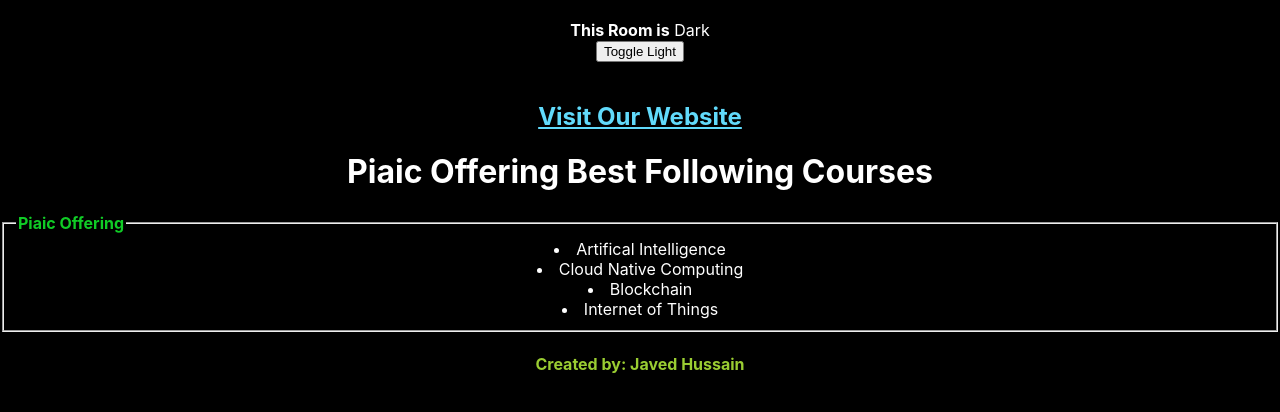
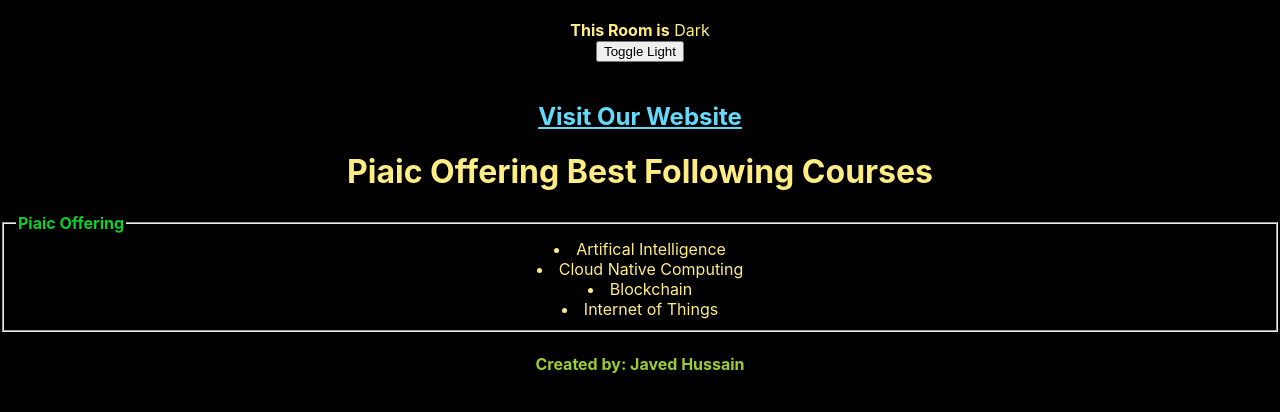
Before and after one commit to JHussains/react-tutorials, a React (Create React App) app: page / in a window 1280 px wide. Shown: the top 412 px of the page. Built offline with nearby package versions, Linux system fonts and the light colour scheme.

Commit message:
Update Room.css

```diff
--- a/src/Room.css
+++ b/src/Room.css
@@ -2,12 +2,12 @@
  height: 100vh;
 }
 
-.lit {
-    background-color: white;
+.light {
+    background-color: #ffed83;
     color: black;
 }
 
 .dark {
     background-color: black;
-    color: white;
+    color: #ffed83;
 }
```
